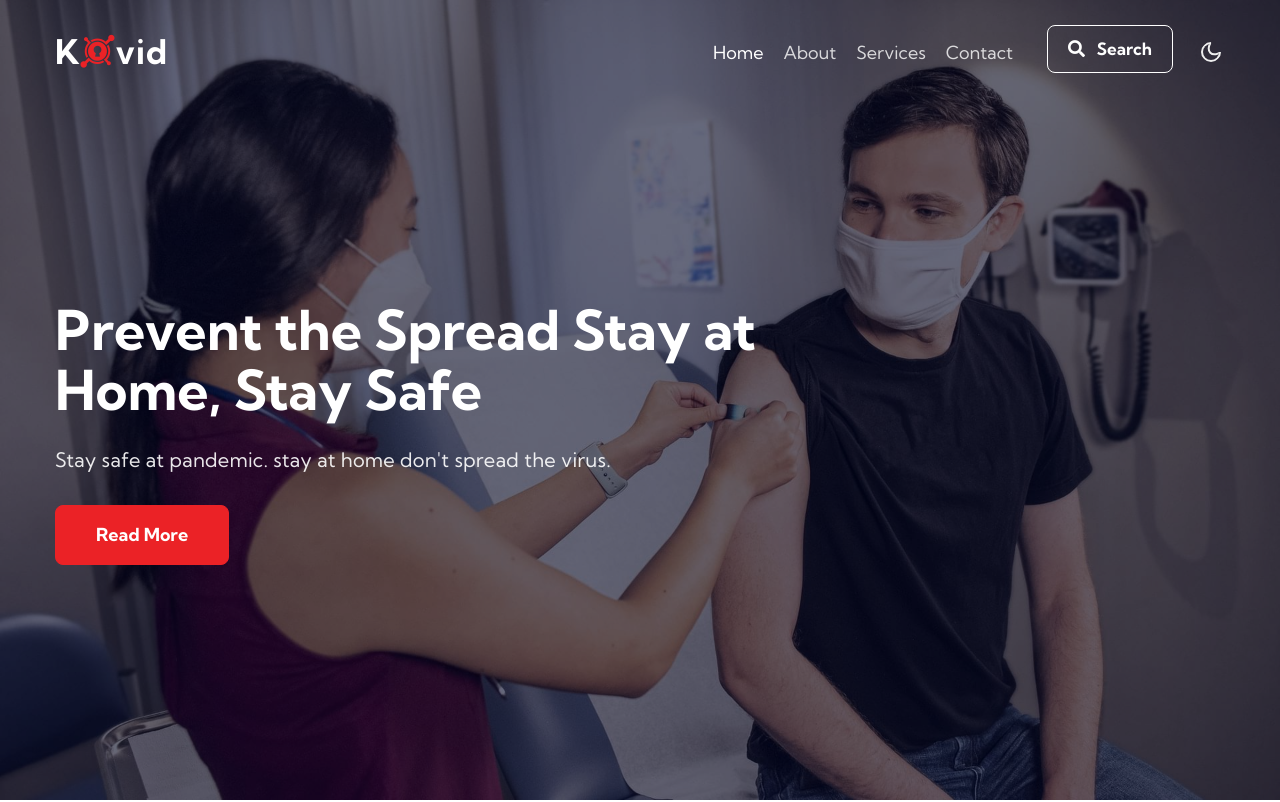
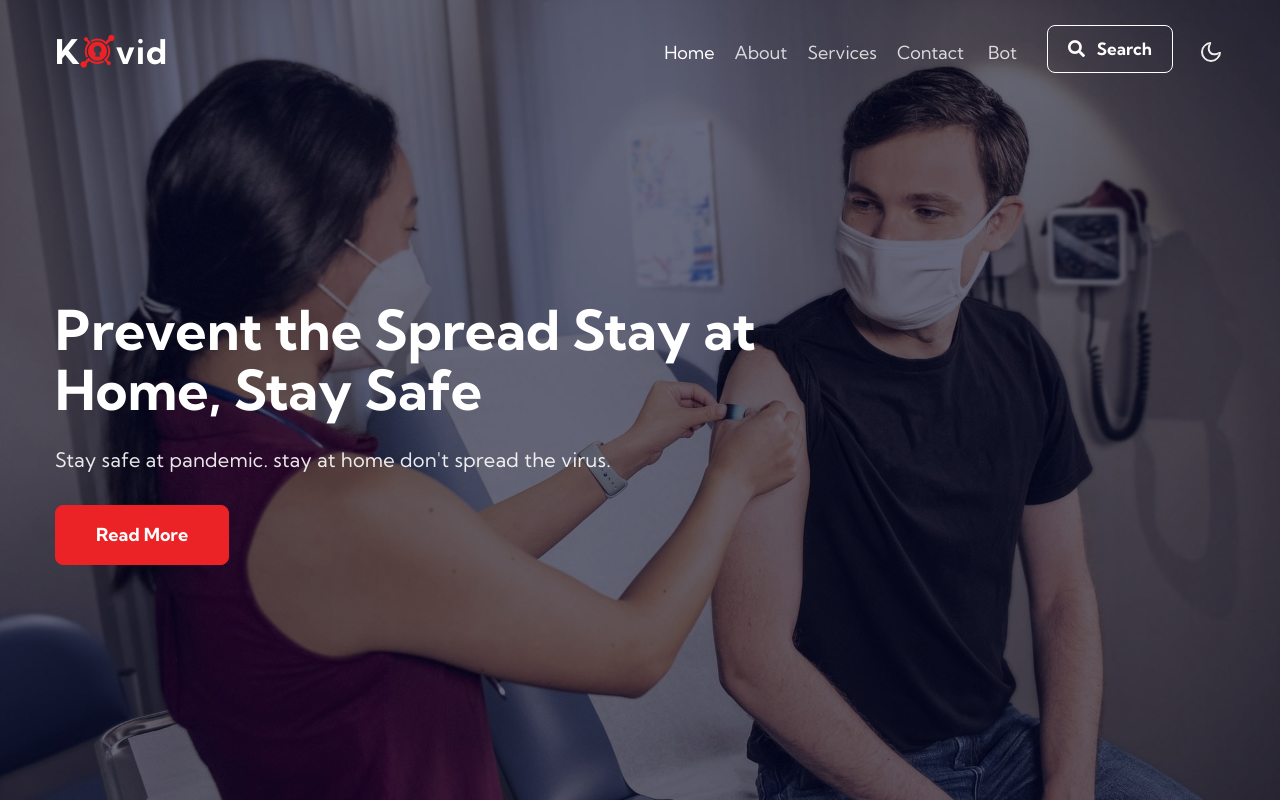
Before and after one commit to Pavanben10/kovidd, a plain HTML site: page index.html in a window 1280 px wide. Shown: the top 802 px of the page. Drawn offline with Linux system fonts and the light colour scheme.

Commit message:
Update index.html

```diff
--- a/index.html
+++ b/index.html
@@ -43,6 +43,9 @@
                         </li>
                         <li class="nav-item mr-lg-1">
                             <a class="nav-link" href="contact.html">Contact</a>
+                        </li>
+                        <li class="nav-item">
+                            <a class="nav-link" href="healthbot.html">bot</a>
                         </li>
 
                             <li class="header-search mr-lg-2 mt-lg-0 mt-4 position-relative">
```
